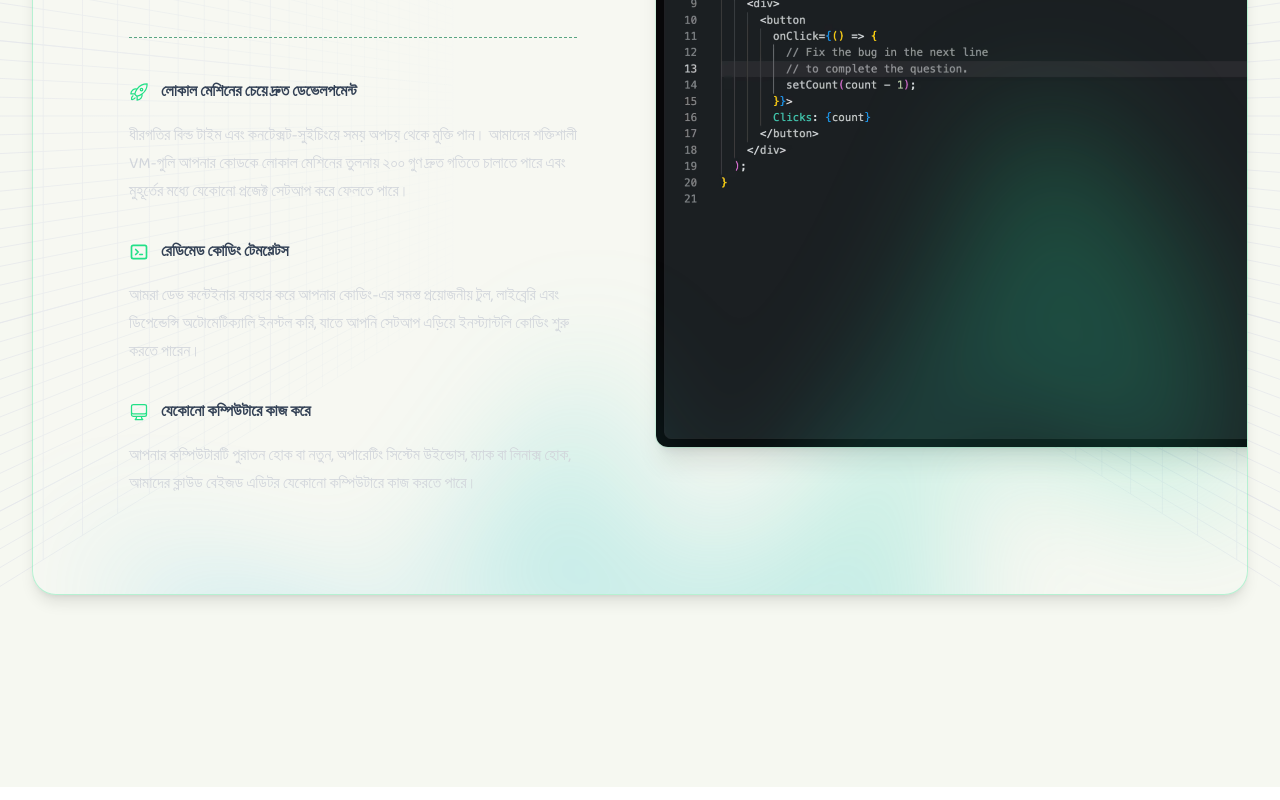
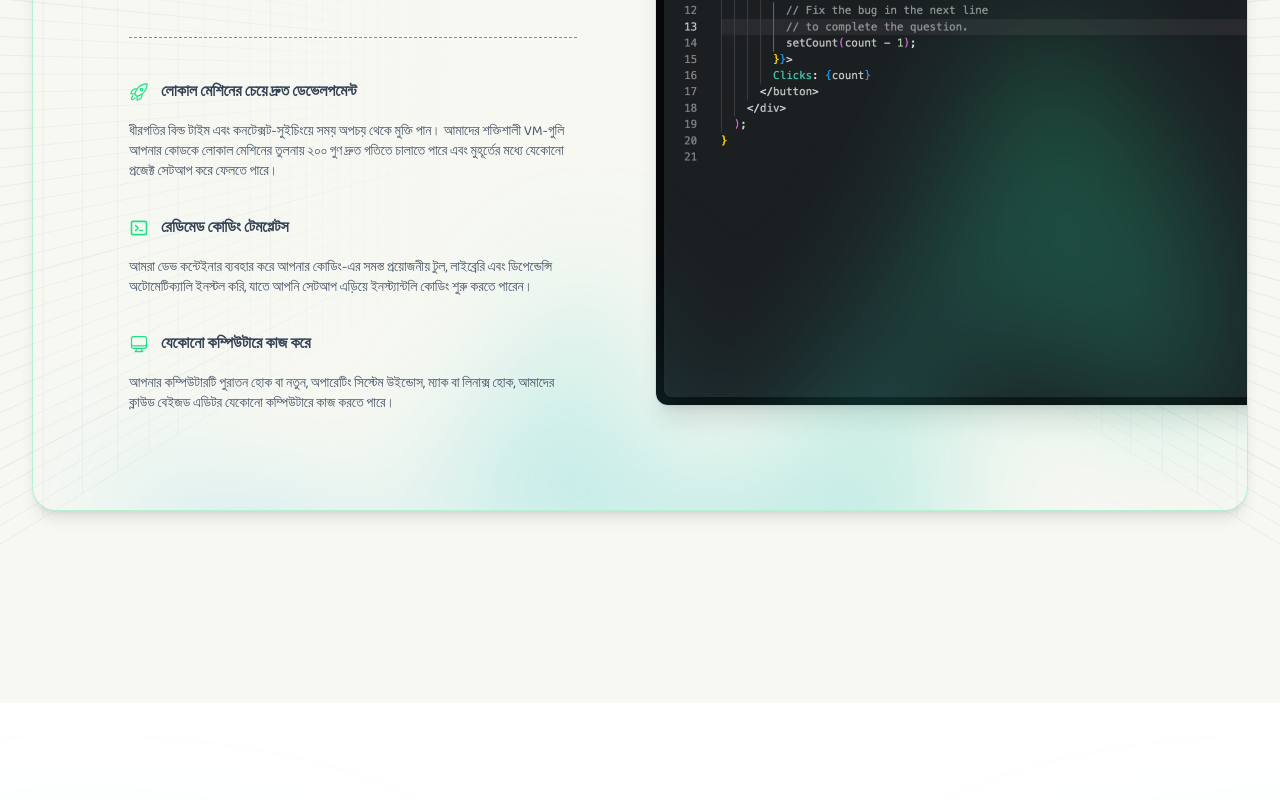
Before and after one commit to codealoy/codealoy, a Next.js app: page / in a window 1280 px wide. Shown: the part 2760-3560 px from the top of the page. Built offline with nearby package versions, Linux system fonts and the light colour scheme; no server answers.

Commit message:
fix: feature description text color

```diff
--- a/src/components/home/HighlightedFeatures.tsx
+++ b/src/components/home/HighlightedFeatures.tsx
@@ -109,7 +109,9 @@ export const HighlightedFeatures = () => {
                       {feature.name}
                     </dt>
                     <br />
-                    <dd className="mt-4">{feature.description}</dd>
+                    <dd className="mt-4 text-sm text-slate-600 dark:text-slate-300">
+                      {feature.description}
+                    </dd>
                   </div>
                 ))}
               </dl>
```
